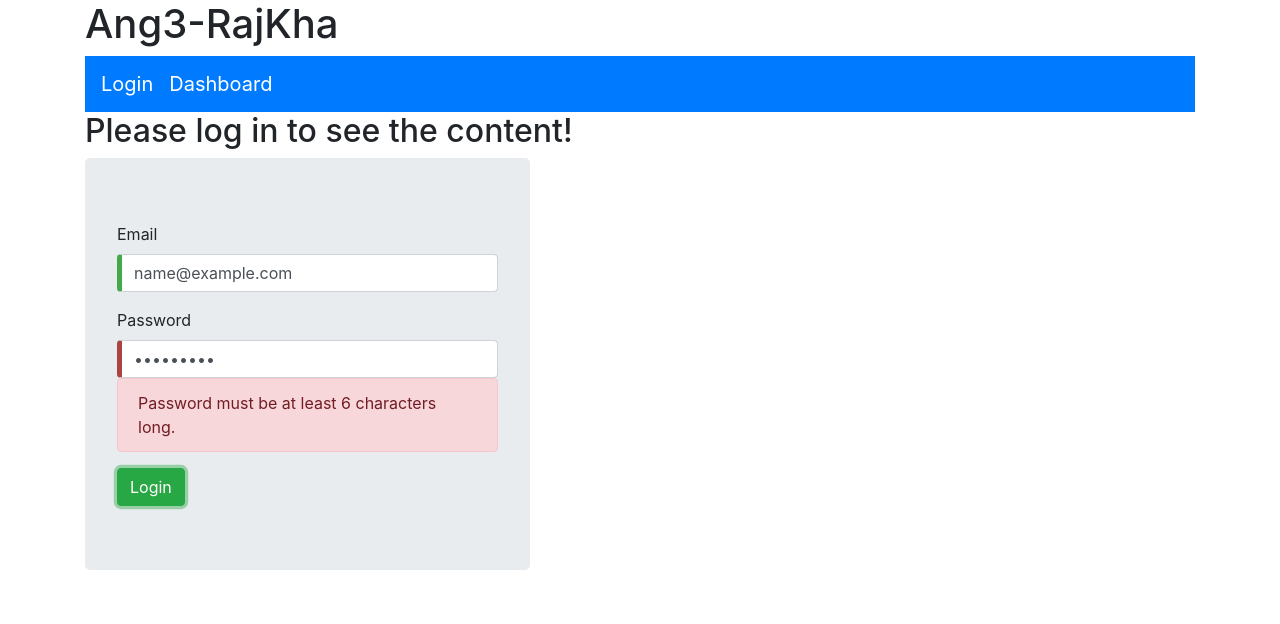
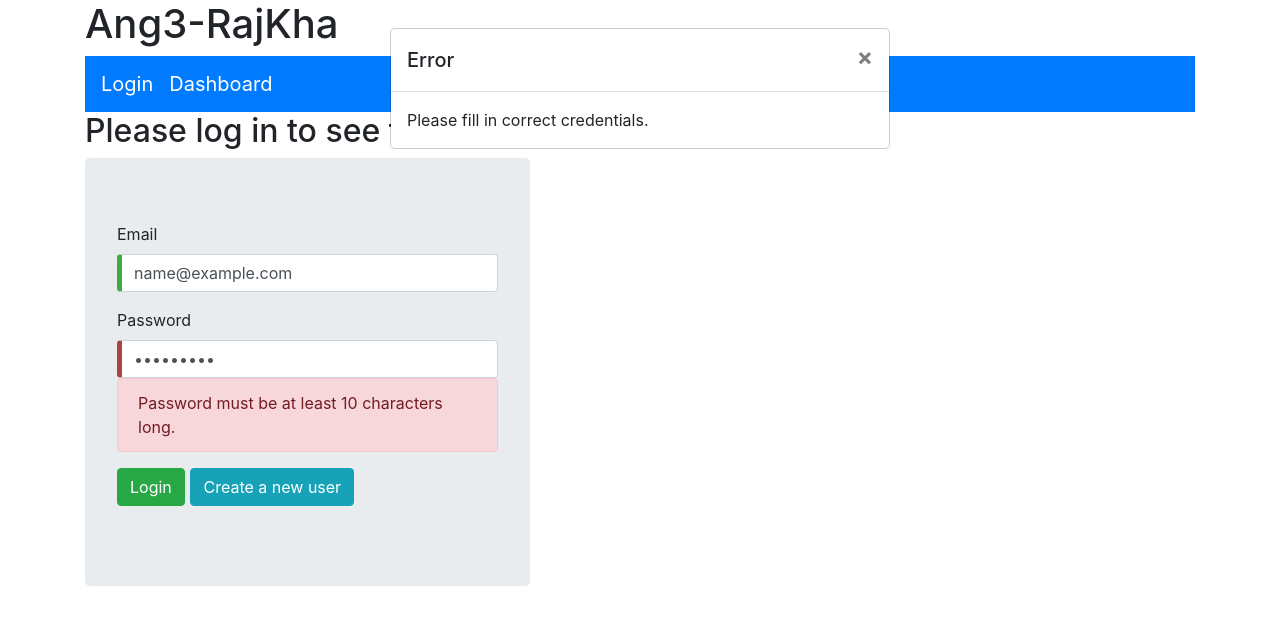
Before and after one commit to rajibkhan976/Ang3-RajKha, an Angular app: page /login in a window 1280 px wide. Both pictures are taken after typing "name@example.com", "Sample123" into the empty fields and a click on the button "Login". Shown: the top 624 px of the page. Built offline with nearby package versions, Linux system fonts and the light colour scheme.

Commit message:
VG functionalities fixed. Commited not for getting VG but for learning.

```diff
--- a/angular.json
+++ b/angular.json
@@ -26,7 +26,8 @@
               "src/styles.css",
               "node_modules/bootstrap/dist/css/bootstrap.min.css"
             ],
-            "scripts": [],
+            "scripts": ["node_modules/jquery/dist/jquery.min.js",
+                        "node_modules/bootstrap/dist/js/bootstrap.js"],
             "es5BrowserSupport": true
           },
           "configurations": {
--- a/src/app/login/login.component.html
+++ b/src/app/login/login.component.html
@@ -16,6 +16,24 @@
               </div>
             </div>
           </div>
+          <div class="form-group" *ngIf="showCreateFields">
+            <label for="firstName">First Name</label>
+            <input type="text" id="firstName" [(ngModel)]="adminModel.firstName" name="firstName" class="form-control mr-sm-2" placeholder="First Name" required #firstName="ngModel">
+            <div *ngIf="firstName.invalid && (firstName.dirty || firstName.touched)" class="alert alert-danger">
+              <div *ngIf="firstName.errors.required">
+                First Name is required.
+              </div>
+            </div>
+          </div>
+          <div class="form-group" *ngIf="showCreateFields">
+            <label for="lastName">Last Name</label>
+            <input type="text" id="lastName" [(ngModel)]="adminModel.lastName" name="lastName" class="form-control mr-sm-2" placeholder="Last Name" required #lastName="ngModel">
+            <div *ngIf="lastName.invalid && (lastName.dirty || lastName.touched)" class="alert alert-danger">
+              <div *ngIf="firstName.errors.required">
+                Last Name is required.
+              </div>
+            </div>
+          </div>
           <div class="form-group" *ngSwitchCase="undefined">
             <label for="password">Password</label>
             <input type="password" id="password" [(ngModel)]="model.password" name="password" class="form-control mr-sm-2" placeholder="Password" required minlength="10" #password="ngModel">
@@ -24,11 +42,18 @@
                 Password is required.
               </div>
               <div *ngIf="password.errors.minlength">
-                Password must be at least 6 characters long.
+                Password must be at least 10 characters long.
               </div>
             </div>
           </div>
-          <button type="submit" *ngSwitchCase="undefined" class="btn btn-success my-2 my-sm-0">Login</button>
+          <div class="form-group" *ngIf="showLoginButtons">
+            <button *ngSwitchCase="undefined" type="submit" class="btn btn-success" data-toggle="modal" data-target="#errorModal">Login</button>
+            <button *ngSwitchCase="undefined" type="button" class="btn btn-info" (click)="showHiddenFields()" style="margin-left: 1.5%;">Create a new user</button>
+          </div>
+          <div class="form-group" *ngIf="showCreateFields">
+            <button  type="button" class="btn btn-success" style="margin-left: 1.5%;" (click)="createUser()">Create User</button>
+            <button type="submit" class="btn btn-info" style="margin-left: 1.5%;">Login with existing user</button>
+          </div>
           <p *ngSwitchDefault>Log out!</p>
           <button *ngSwitchDefault class="btn btn-danger my-2 my-sm-0" (click)="logOut()">Logout</button>
         </form>
@@ -36,3 +61,20 @@
     </div>
   </div>
 </div>
+<!-- Modal -->
+<div *ngIf="showModal" class="modal fade" id="errorModal" tabindex="-1" role="dialog" data-backdrop="false" aria-labelledby="errorModalLabel" aria-hidden="true">
+  <div class="modal-dialog" role="document">
+    <div class="modal-content">
+      <div class="modal-header">
+        <h5 class="modal-title" id="errorModalLabel">Error</h5>
+        <button type="button" class="close" data-dismiss="modal" aria-label="Close">
+          <span aria-hidden="true">&times;</span>
+        </button>
+      </div>
+      <div class="modal-body">
+        Please fill in correct credentials.
+      </div>
+    </div>
+  </div>
+</div>
+<!-- Modal -->
--- a/src/app/login/login.component.ts
+++ b/src/app/login/login.component.ts
@@ -3,6 +3,7 @@ import { AuthServiceService } from '../auth-service.service';
 import { Router } from '@angular/router';
 import { AdminFull } from '../models/admin-full.model';
 import { AdminLogin } from '../models/admin-login.model';
+
 
 /* This class controls the login and logout functionalities by using the methods of injected Auth service*/
 @Component({
@@ -13,7 +14,11 @@ import { AdminLogin } from '../models/admin-login.model';
 export class LoginComponent implements OnInit {
 
   loggedUser: string;
+  showModal: boolean = true;
+  showCreateFields: boolean = false;
+  showLoginButtons: boolean = true;
   model: AdminLogin = new AdminLogin('','');
+  adminModel: AdminFull = new AdminFull('','','','');
 
   //Authservice and router injected in the constructor
   constructor(private authService: AuthServiceService, private router: Router) {
@@ -23,12 +28,20 @@ export class LoginComponent implements OnInit {
   ngOnInit() {
 
   }
-
+  showHiddenFields():void {
+    this.showCreateFields = true;
+    this.showLoginButtons = false;
+  }
+  createUser():void {
+    this.authService.admins.push(new AdminFull(this.adminModel.firstName, this.adminModel.lastName, this.model.email, this.model.password));
+    console.log(this.authService.admins);
+  }
   //method that controls the user login through using Authservice login method
   logIn():void {
       this.authService.logIn(this.model);
       this.loggedUser = this.authService.checkIfLoggedIn();
       if (this.model.email ===  this.loggedUser) {
+        this.showModal = false;
         this.router.navigate(['/dashboard']);
       } else {
         this.router.navigate(['/login']);
```
